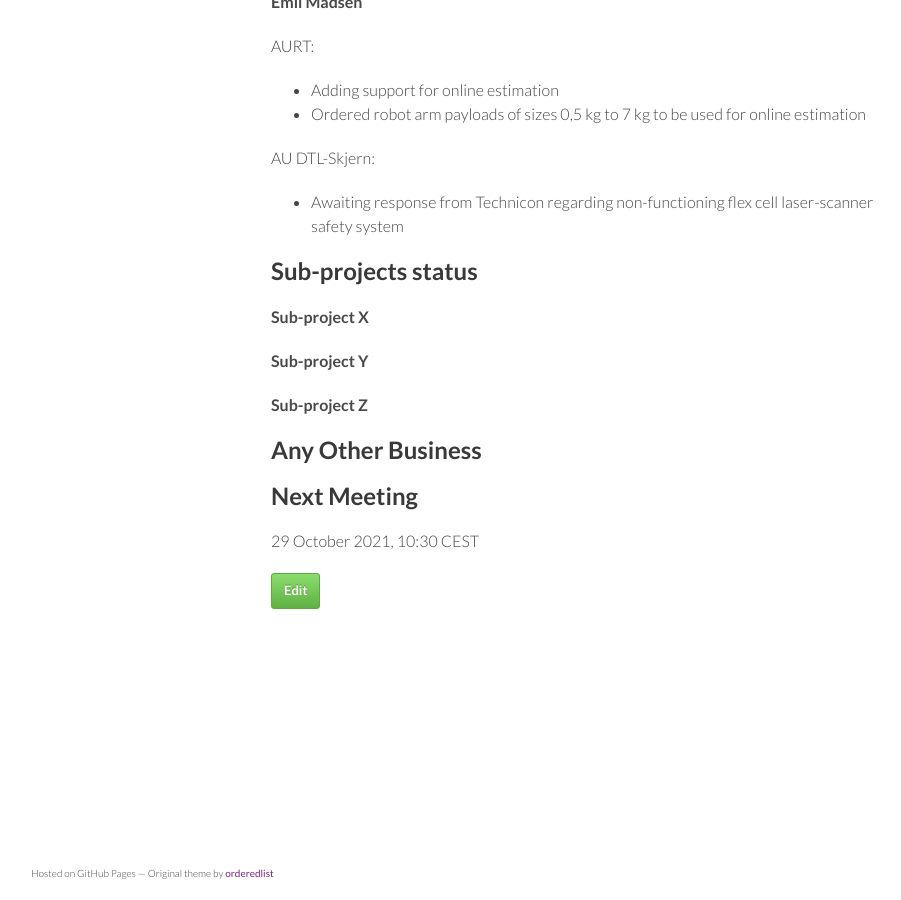
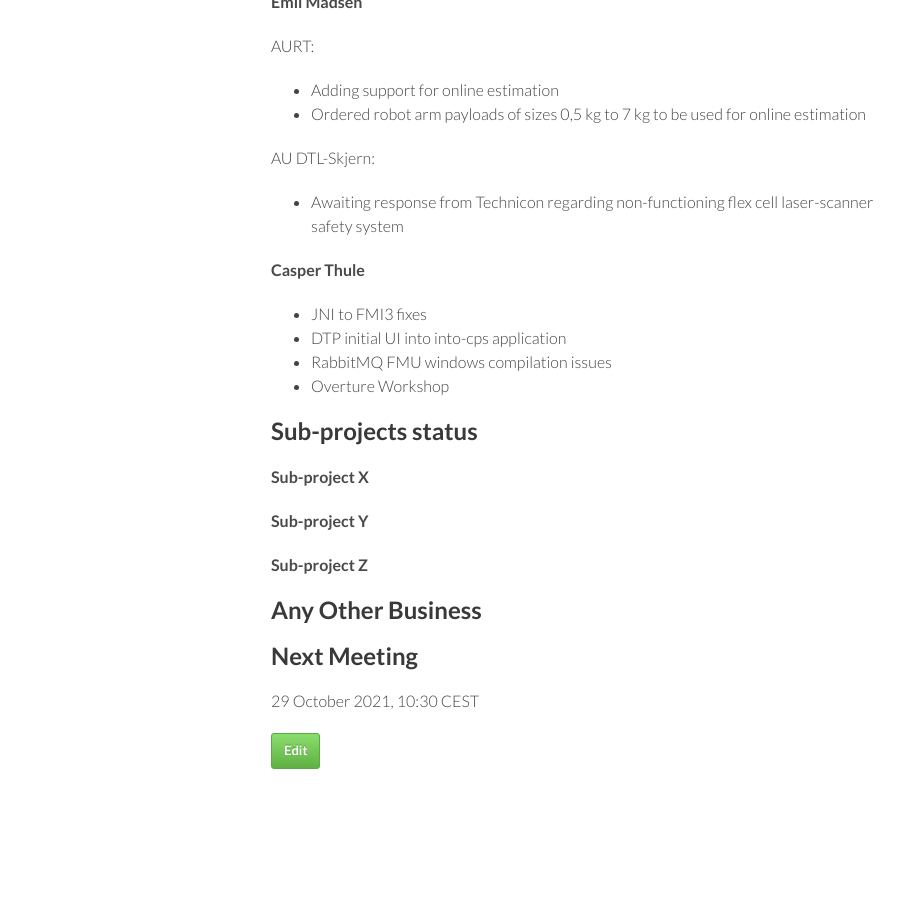
Before and after one commit to digitaltwincentre/digitaltwincentre.github.io, a Jekyll site: the page built from _biweeklies/Biweekly-47.md, in a window 1280 px wide and 900 px high, scrolled down 1619 px. Shown: the whole window, without its empty margins (179-1080 px from the left). Built offline with Jekyll 4.4.1, drawn with Linux system fonts in a browser that asks for light colours; nearby versions of some CDN libraries.

Commit message:
Update Biweekly-47.md

```diff
--- a/_biweeklies/Biweekly-47.md
+++ b/_biweeklies/Biweekly-47.md
@@ -62,6 +62,12 @@ AURT:
 AU DTL-Skjern:
 - Awaiting response from Technicon regarding non-functioning flex cell laser-scanner safety system
 
+#### Casper Thule
+- JNI to FMI3 fixes
+- DTP initial UI into into-cps application
+- RabbitMQ FMU windows compilation issues
+- Overture Workshop
+
 ## Sub-projects status
 
 
```
